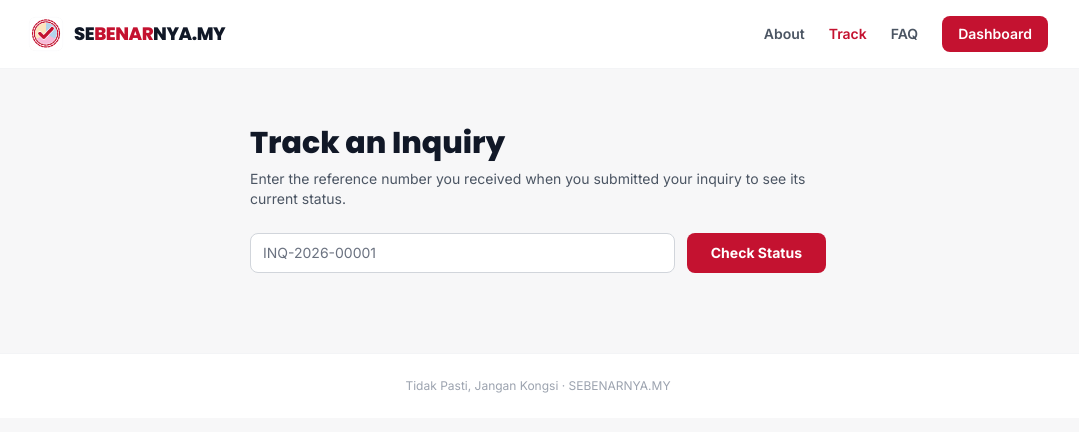
After one commit to muhdammar-azizan/mysebenarnya, a Laravel app: page /track in a window 1280 px wide. The commit adds this page. Shown: the top 432 px of the page, without its empty margins (102-1181 px from the left). Run offline with Laravel 12, Linux system fonts and the light colour scheme; a user stored in the database is signed in; data comes from the database, SQL or seed files in the repository; style sheets or scripts are compiled from the project's sources; some libraries are stand-ins or nearby versions.

Commit message:
Add a guest inquiry status lookup by reference number and a save-as-draft option on the inquiry form

```diff
--- /dev/null
+++ b/app/Http/Controllers/TrackInquiryController.php
@@ -0,0 +1,41 @@
+<?php
+
+namespace App\Http\Controllers;
+
+use App\Models\Inquiry;
+use Illuminate\Http\Request;
+use Illuminate\View\View;
+
+class TrackInquiryController extends Controller
+{
+    /**
+     * Guest-friendly status lookup by reference number.
+     *
+     * Reference numbers are sequential, so this deliberately exposes only the
+     * status and dates: never the title, description, agency or submitter.
+     */
+    public function __invoke(Request $request): View
+    {
+        $reference = strtoupper(trim((string) $request->query('ref', '')));
+        $inquiry = null;
+        $error = null;
+
+        if ($reference !== '') {
+            if (! preg_match('/^INQ-\d{4}-\d{5}$/', $reference)) {
+                $error = __('Please enter a valid reference number, for example INQ-2026-00001.');
+            } else {
+                $inquiry = Inquiry::where('reference_no', $reference)->first();
+
+                if (! $inquiry) {
+                    $error = __('No inquiry was found with that reference number.');
+                }
+            }
+        }
+
+        return view('track', [
+            'reference' => $reference,
+            'inquiry' => $inquiry,
+            'error' => $error,
+        ]);
+    }
+}
--- a/app/Models/User.php
+++ b/app/Models/User.php
@@ -86,6 +86,11 @@ class User extends Authenticatable implements MustVerifyEmail
         return $this->belongsTo(Agency::class);
     }
 
+    public function inquiryDraft(): \Illuminate\Database\Eloquent\Relations\HasOne
+    {
+        return $this->hasOne(InquiryDraft::class);
+    }
+
     public function submittedInquiries(): HasMany
     {
         return $this->hasMany(Inquiry::class, 'submitted_by');
--- a/resources/views/components/info-layout.blade.php
+++ b/resources/views/components/info-layout.blade.php
@@ -23,6 +23,7 @@
                 </a>
                 <nav class="flex items-center gap-4 sm:gap-6 text-sm font-semibold">
                     <a href="{{ route('about') }}" class="{{ request()->routeIs('about') ? 'text-brand' : 'text-gray-600 hover:text-gray-900' }}">{{ __('About') }}</a>
+                    <a href="{{ route('track') }}" class="{{ request()->routeIs('track') ? 'text-brand' : 'text-gray-600 hover:text-gray-900' }}">{{ __('Track') }}</a>
                     <a href="{{ route('faq') }}" class="{{ request()->routeIs('faq') ? 'text-brand' : 'text-gray-600 hover:text-gray-900' }}">{{ __('FAQ') }}</a>
                     @auth
                         <a href="{{ route('dashboard') }}" class="bg-brand hover:bg-brand-dark text-white px-4 py-2 rounded-lg">{{ __('Dashboard') }}</a>
--- /dev/null
+++ b/resources/views/track.blade.php
@@ -0,0 +1,55 @@
+@php
+    use App\Enums\InquiryStatus;
+
+    $explanations = [
+        InquiryStatus::Submitted->value => __('Your inquiry has been received and is waiting for MCMC to review it.'),
+        InquiryStatus::UnderInvestigation->value => __('An agency is investigating this inquiry.'),
+        InquiryStatus::VerifiedTrue->value => __('The claim was checked and found to be accurate.'),
+        InquiryStatus::IdentifiedFake->value => __('The claim was checked and found false or misleading.'),
+        InquiryStatus::Rejected->value => __('This inquiry could not be verified.'),
+        InquiryStatus::Discarded->value => __('This inquiry was closed as not a serious inquiry.'),
+    ];
+@endphp
+
+<x-info-layout :title="__('Track an Inquiry')">
+    <div class="max-w-xl mx-auto">
+        <h1 class="font-display font-extrabold text-3xl text-gray-900 mb-2">{{ __('Track an Inquiry') }}</h1>
+        <p class="text-gray-600 text-sm mb-6">{{ __('Enter the reference number you received when you submitted your inquiry to see its current status.') }}</p>
+
+        <form method="GET" action="{{ route('track') }}" class="flex flex-col sm:flex-row gap-3 mb-6">
+            <input type="text" name="ref" value="{{ $reference }}" placeholder="INQ-2026-00001" maxlength="20" autocomplete="off"
+                class="flex-1 rounded-lg border-gray-300 text-sm uppercase focus:border-brand focus:ring-brand" />
+            <button type="submit" class="bg-brand hover:bg-brand-dark text-white font-bold text-sm px-6 py-2.5 rounded-lg">{{ __('Check Status') }}</button>
+        </form>
+
+        @if ($error)
+            <div class="bg-brand-light border border-red-100 text-brand text-sm font-semibold rounded-xl px-4 py-3">{{ $error }}</div>
+        @endif
+
+        @if ($inquiry)
+            <div class="bg-white border border-gray-100 rounded-2xl p-6">
+                <div class="text-[11px] font-bold text-gray-400 uppercase tracking-wide">{{ __('Reference No.') }}</div>
+                <div class="font-display font-extrabold text-xl text-gray-900 mt-0.5 mb-4">{{ $inquiry->reference_no }}</div>
+
+                <x-inquiry-status-badge :status="$inquiry->status" />
+                <p class="text-sm text-gray-600 mt-3">{{ $explanations[$inquiry->status->value] ?? '' }}</p>
+
+                <div class="flex gap-8 flex-wrap mt-5 pt-5 border-t border-gray-100">
+                    <div>
+                        <div class="text-[11px] font-bold text-gray-400 uppercase tracking-wide">{{ __('Date Submitted') }}</div>
+                        <div class="text-sm font-semibold text-gray-700 mt-0.5">{{ $inquiry->created_at->format('d M Y') }}</div>
+                    </div>
+                    <div>
+                        <div class="text-[11px] font-bold text-gray-400 uppercase tracking-wide">{{ __('Last Updated') }}</div>
+                        <div class="text-sm font-semibold text-gray-700 mt-0.5">{{ $inquiry->updated_at->format('d M Y') }}</div>
+                    </div>
+                </div>
+
+                <p class="text-xs text-gray-400 mt-5">
+                    {{ __('For the full details and result, log in to your account.') }}
+                    <a href="{{ route('login') }}" class="text-brand font-semibold hover:underline">{{ __('Log In') }}</a>
+                </p>
+            </div>
+        @endif
+    </div>
+</x-info-layout>
--- a/resources/views/welcome.blade.php
+++ b/resources/views/welcome.blade.php
@@ -25,6 +25,7 @@
             <div class="hidden md:flex items-center gap-7">
                 <a href="#how" class="text-gray-600 text-sm font-semibold hover:text-gray-900">{{ __('How it works') }}</a>
                 <a href="#about" class="text-gray-600 text-sm font-semibold hover:text-gray-900">{{ __('About') }}</a>
+                <a href="{{ route('track') }}" class="text-gray-600 text-sm font-semibold hover:text-gray-900">{{ __('Track an Inquiry') }}</a>
                 <a href="{{ route('faq') }}" class="text-gray-600 text-sm font-semibold hover:text-gray-900">{{ __('FAQ') }}</a>
                 <a href="{{ route('login') }}" class="text-gray-600 text-sm font-semibold px-[18px] py-2 rounded-lg hover:text-gray-900">{{ __('Log In') }}</a>
                 <a href="{{ route('register') }}" class="bg-brand hover:bg-brand-dark text-white text-sm font-semibold px-5 py-2.5 rounded-lg">{{ __('Register') }}</a>
--- a/routes/web.php
+++ b/routes/web.php
@@ -6,6 +6,9 @@ use Livewire\Volt\Volt;
 Route::view('/', 'welcome');
 Route::view('about', 'about')->name('about');
 Route::view('faq', 'faq')->name('faq');
+Route::get('track', \App\Http\Controllers\TrackInquiryController::class)
+    ->middleware('throttle:20,1')
+    ->name('track');
 
 Route::view('dashboard', 'dashboard')
     ->middleware(['auth', 'verified'])
```
Also changed, not shown: app/Models/InquiryDraft.php (added, +22 -0 lines), resources/views/livewire/public/inquiries/create.blade.php (+70 -2 lines), resources/views/livewire/public/inquiries/index.blade.php (+7 -0 lines), tests/Feature/Public/TrackAndDraftTest.php (added, +173 -0 lines), database/migrations/2026_11_15_000001_create_inquiry_drafts_table.php (added).
